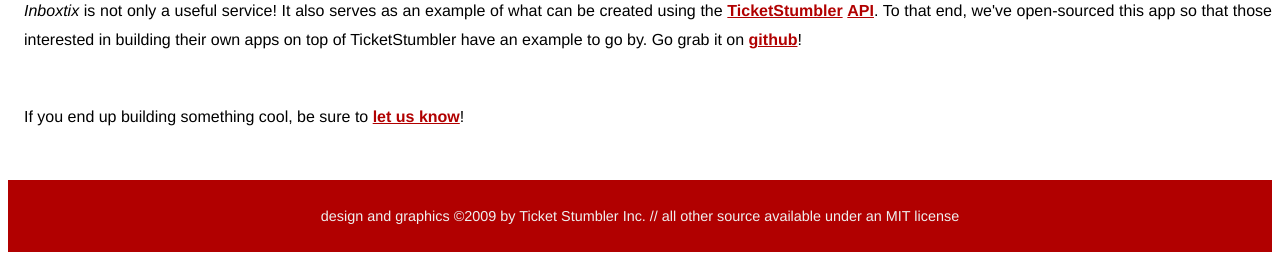
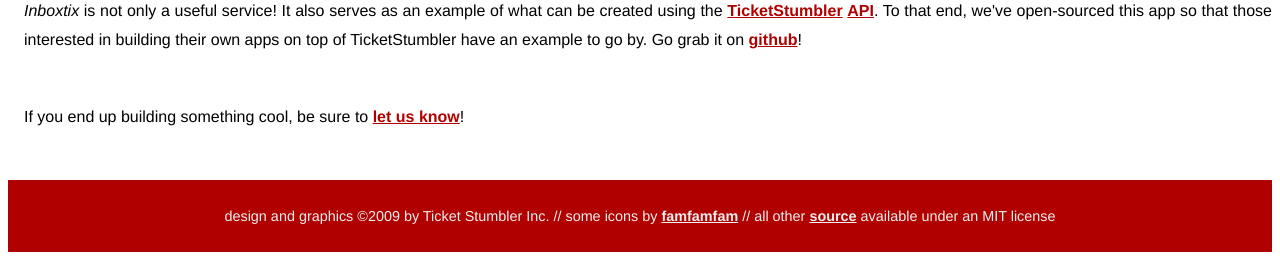
Before and after one commit to tdavis/inboxtix, a Django app: template inboxtix/home/templates/home/index.html in a window 1280 px wide. Shown: the part 1061-1321 px from the top of the page. Run offline with Django 3.2, Linux system fonts and the light colour scheme; the template is opened without the code that fills it: values that come from a table or form of the project are taken from there, others are empty; parts of the project's set-up code (start-up, migrations or seed data) failed here and were passed over; some libraries are stand-ins or nearby versions.

Commit message:
Source link and icon attribution

```diff
--- a/inboxtix/home/templates/home/index.html
+++ b/inboxtix/home/templates/home/index.html
@@ -102,8 +102,10 @@
 	    </div>
 	<div id="ft" role="contentinfo">
 	    <p>
-	        design and graphics &copy;2009 by Ticket Stumbler Inc. // all other
-	        source available under an MIT license
+			design and graphics &copy;2009 by Ticket Stumbler Inc. // some icons
+			by <a href="http://www.famfamfam.com/">famfamfam</a> // all other
+			<a href="http://github.com/tdavis/inboxtix/tree/master">source</a>
+			available under an MIT license
 	    </p>
 	</div>
 </div>
```
